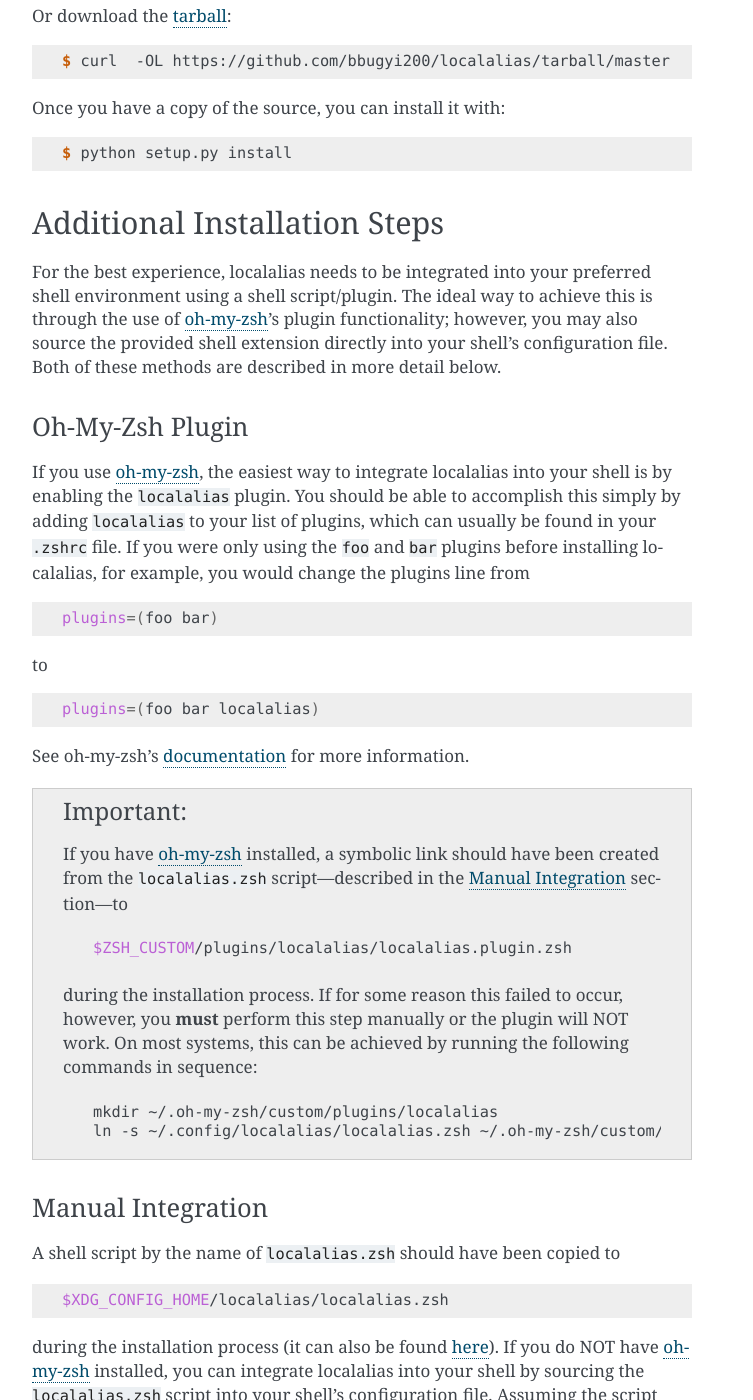
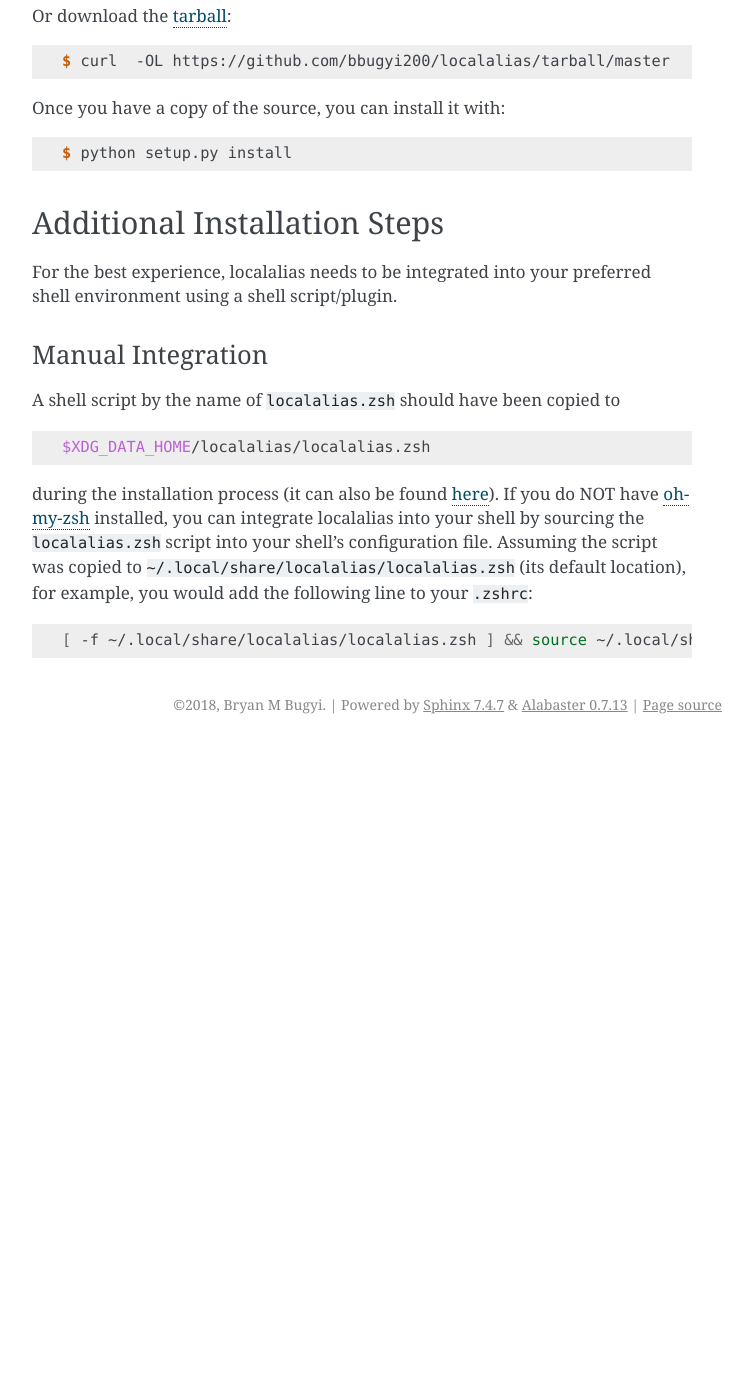
Before and after one commit to bbugyi200/funky, a Sphinx documentation site: the page built from docs/installation.rst, in a window 1280 px wide and 1400 px high, scrolled down 596 px. Shown: the whole window, without its empty margins (388-1141 px from the left). Built offline with Sphinx 7.4.7, drawn with Linux system fonts in a browser that asks for light colours; after the commit the page ends 1340 px from its top, so only the background shows below that; some of the changed text lies outside the part shown.

Commit message:
Fix: $HOME should not be assumed to be /home/<user> (#120)

```diff
--- a/CHANGELOG.rst
+++ b/CHANGELOG.rst
@@ -21,6 +21,7 @@
 
 Fixed:
 
+* localalias.zsh incorrectly assumes that $HOME==/home/<user>
 * If the Rename command (``-R``) is used to rename a funk to an existing funk's name, the user
   should be prompted to confirm.
 * Using ``-vh`` or ``-hv`` command-line options should show verbose help output.
--- a/docs/installation.rst
+++ b/docs/installation.rst
@@ -58,50 +58,7 @@
 -----------------------------
 
 For the best experience, localalias needs to be integrated into your preferred shell environment
-using a shell script/plugin. The ideal way to achieve this is through the use of `oh-my-zsh`_'s
-plugin functionality; however, you may also source the provided shell extension directly into your
-shell's configuration file. Both of these methods are described in more detail below.
-
-Oh-My-Zsh Plugin
-~~~~~~~~~~~~~~~~
-
-If you use `oh-my-zsh`_, the easiest way to integrate localalias into your shell is by enabling the
-``localalias`` plugin. You should be able to accomplish this simply by adding ``localalias`` to
-your list of plugins, which can usually be found in your ``.zshrc`` file. If you were only using
-the ``foo`` and ``bar`` plugins before installing localalias, for example, you would change the
-plugins line from
-
-.. code-block:: shell
-
-   plugins=(foo bar)
-
-to
-
-.. code-block:: shell
-
-   plugins=(foo bar localalias)
-
-See oh-my-zsh's `documentation <https://github.com/robbyrussell/oh-my-zsh/wiki/Customization/>`_
-for more information.
-
-
-.. important::
-
-   If you have `oh-my-zsh`_ installed, a symbolic link should have been created from  the
-   ``localalias.zsh`` script---described in the :ref:`install-manual` section---to
-
-   .. code-block:: shell
-
-        $ZSH_CUSTOM/plugins/localalias/localalias.plugin.zsh
-
-   during the installation process.  If for some reason this failed to occur, however, you **must**
-   perform this step manually or the plugin will NOT work. On most systems, this can be achieved by
-   running the following commands in sequence:
-
-   .. code-block:: shell
-
-        mkdir ~/.oh-my-zsh/custom/plugins/localalias
-        ln -s ~/.config/localalias/localalias.zsh ~/.oh-my-zsh/custom/plugins/localalias/localalias.plugin.zsh
+using a shell script/plugin.
 
 .. _install-manual:
 
@@ -112,17 +69,17 @@
 
 .. code-block:: shell
 
-   $XDG_CONFIG_HOME/localalias/localalias.zsh
+   $XDG_DATA_HOME/localalias/localalias.zsh
 
 during the installation process (it can also be found `here`__). If you do NOT have `oh-my-zsh`_
 installed, you can integrate localalias into your shell by sourcing the ``localalias.zsh`` script
 into your shell's configuration file. Assuming the script was copied to
-``~/.config/localalias/localalias.zsh`` (its default location), for example, you would add the
+``~/.local/share/localalias/localalias.zsh`` (its default location), for example, you would add the
 following line to your ``.zshrc``:
 
 .. code-block:: shell
 
-   source ~/.config/localalias/localalias.zsh
+   [ -f ~/.local/share/localalias/localalias.zsh ] && source ~/.local/share/localalias/localalias.zsh
 
 
 __  https://github.com/bbugyi200/localalias/blob/master/scripts/zsh/localalias.zsh
--- a/setup.py
+++ b/setup.py
@@ -14,7 +14,7 @@
 class PostInstallCommand(install):
     """Post-installation for install mode."""
     def run(self):
-        post_install.run()
+        post_install.run(self)
         install.run(self)
 
 
```
Also changed, not shown: other parts of docs/installation.rst (+1 -1 lines), 2 other files.
